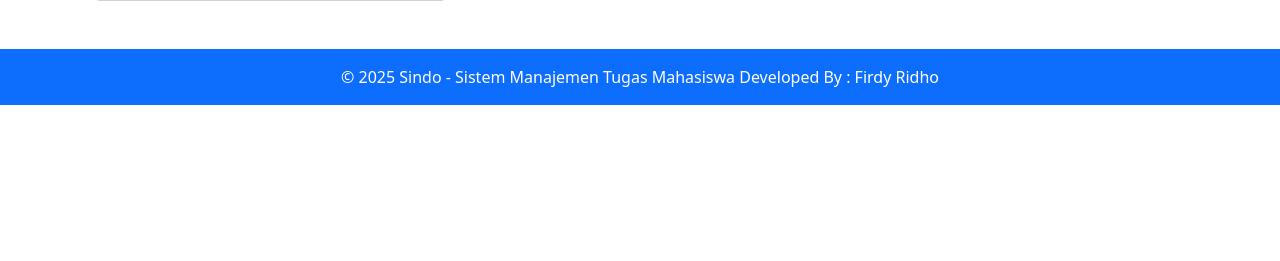
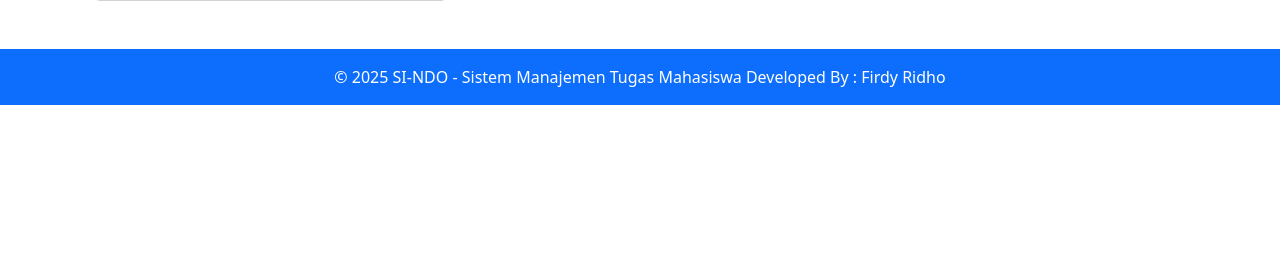
Before and after one commit to ardifx01/SI-NDO, a PHP site: page /pages/acara/index.php in a window 1280 px wide. Shown: the part 455-716 px from the top of the page. Run offline with PHP 8.4, Linux system fonts and the light colour scheme; a user stored in the database is signed in; data comes from the database, SQL or seed files in the repository.

Commit message:
footer.php

```diff
--- a/sindo/includes/footer.php
+++ b/sindo/includes/footer.php
@@ -2,7 +2,7 @@
 
         <footer class="bg-light text-center text-lg-start mt-5">
             <div class="text-center p-3 bg-primary text-white">
-                © <?= date('Y') ?> Sindo - Sistem Manajemen Tugas Mahasiswa Developed By : Firdy Ridho
+                © <?= date('Y') ?> SI-NDO - Sistem Manajemen Tugas Mahasiswa Developed By : Firdy Ridho
             </div>
         </footer>
 
```
